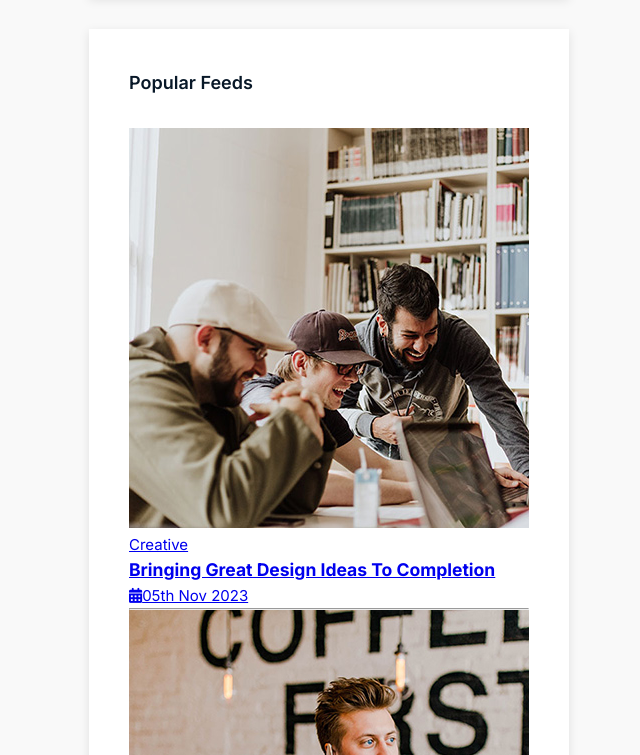
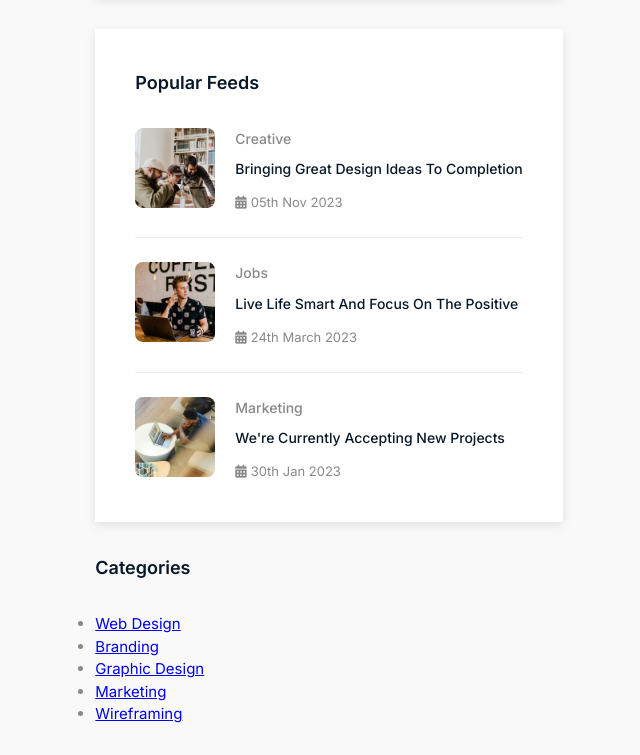
Before and after one commit to Drougnov/Appvilla, a plain HTML site: page blog.html in a window 1280 px wide. Shown: the part 2365-3120 px from the top of the page, without its empty margins (311-951 px from the left). Drawn offline with nearby package versions, Linux system fonts and the light colour scheme.

Commit message:
blog__main--right feed section styled

```diff
--- a/style.css
+++ b/style.css
@@ -1663,6 +1663,52 @@ footer .newsletter{
     padding: .85rem;
 }
 
+/* ---popular feeds--- */
+
+.feeds .feed{
+    display: flex;
+    gap: 1.25rem;
+    text-decoration: none;
+}
+.feeds hr{
+    display: block;
+    height: 1px;
+    border: 0;
+    border-top: 1px solid var(--light-gray);
+    margin: 1.5rem 0;
+}
+.feed__img{
+    min-width: 80px;
+    height: 80px;
+    border-radius: .5rem;
+    -webkit-border-radius: .5rem;
+    -moz-border-radius: .5rem;
+    -ms-border-radius: .5rem;
+    -o-border-radius: .5rem;
+    overflow: hidden;
+}
+.feed__img img{
+    width: 80px;
+    height: 100%;
+}
+.feed__text-category{
+    color: var(--gray);
+    font-size: 14px;
+    font-weight: 500;
+}
+.feed__text h3{
+    color: var(--dark-black);
+    font-size: 14px;
+    font-weight: 500;
+    margin: .5rem 0 .75rem 0;
+}
+.feed__text p{
+    color: var(--gray);
+    font-size: 13px;
+}
+.feed__text p i{
+    margin-right: .25rem;
+}
 
 /* ----------==========media-queries==========---------- */
 
```
